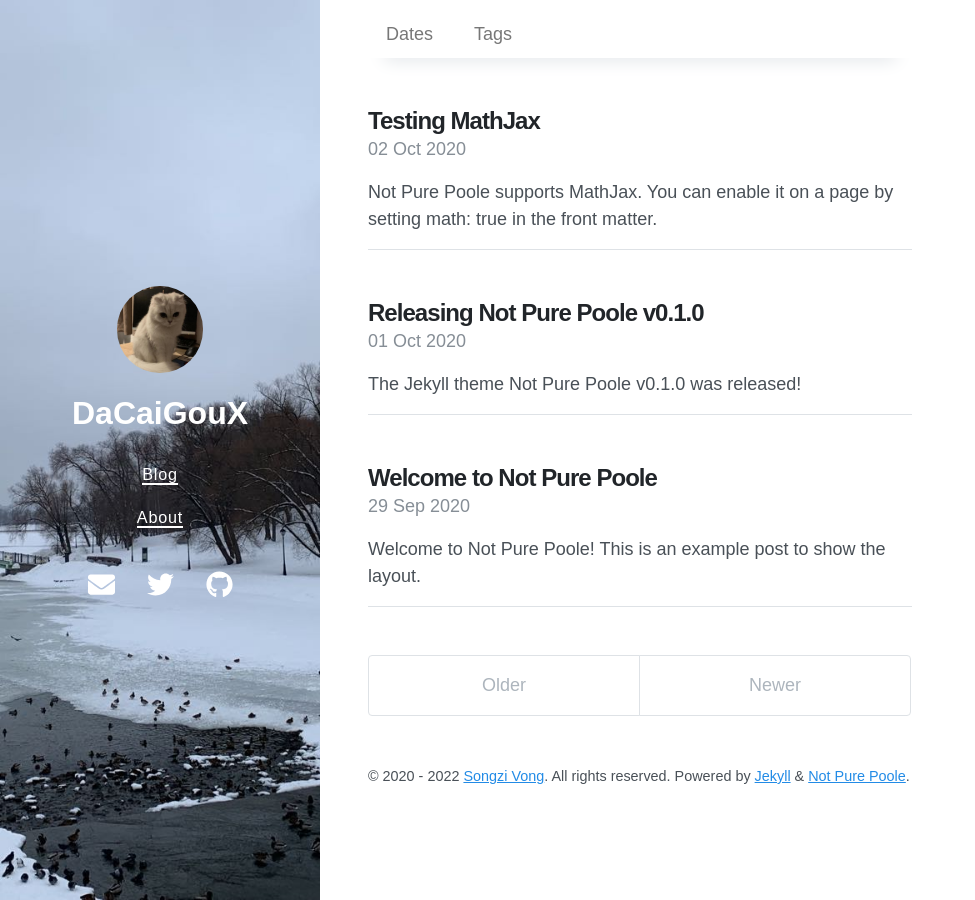
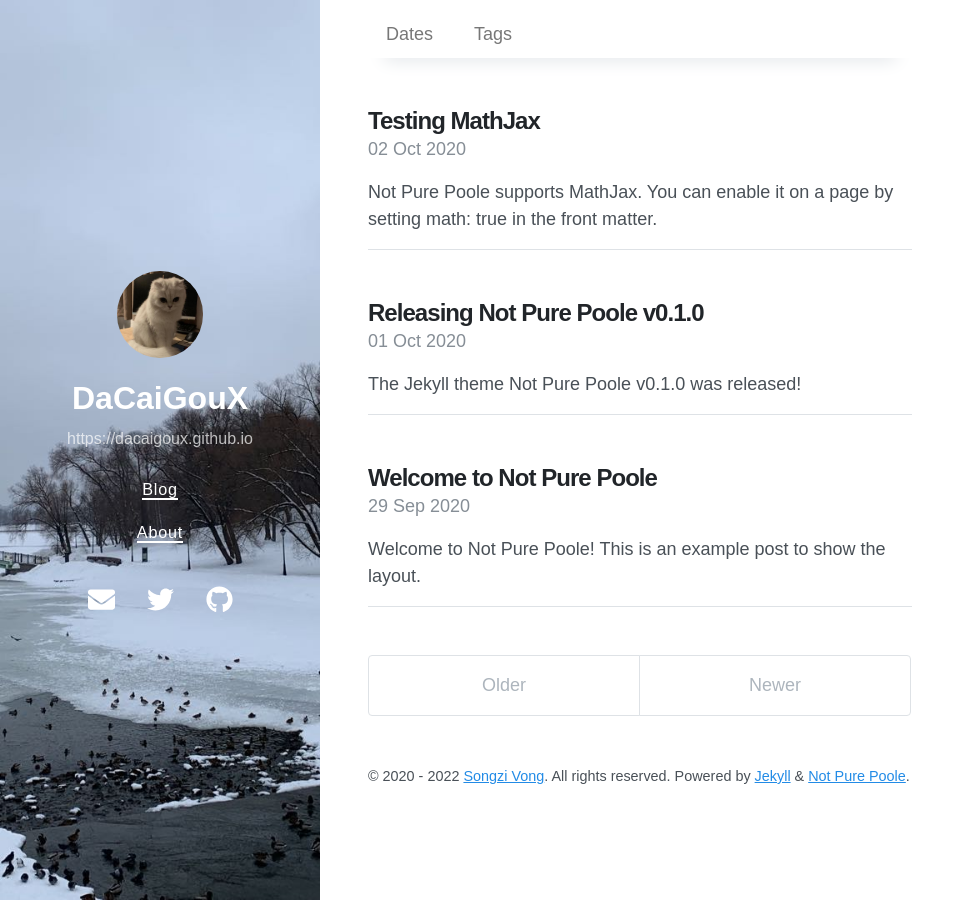
Before and after one commit to dacaigoux/dacaigoux.github.io, a Jekyll site: the page built from index.html, in a window 1280 px wide. Shown: the whole page, without its empty margins (0-975 px from the left). Built offline with Jekyll 4.4.1, drawn with Linux system fonts in a browser that asks for light colours; nearby versions of some CDN libraries; the list of posts is cut into pages by our own code; some of the changed lines change nothing that is shown.

Commit message:
Update _config.yml

```diff
--- a/_config.yml
+++ b/_config.yml
@@ -1,6 +1,6 @@
 # Setup
 title: DaCaiGouX
-description:
+description: https://dacaigoux.github.io
 url: https://dacaigoux.github.io
 avatar: /avatar.jpeg
 paginate: 5
```
